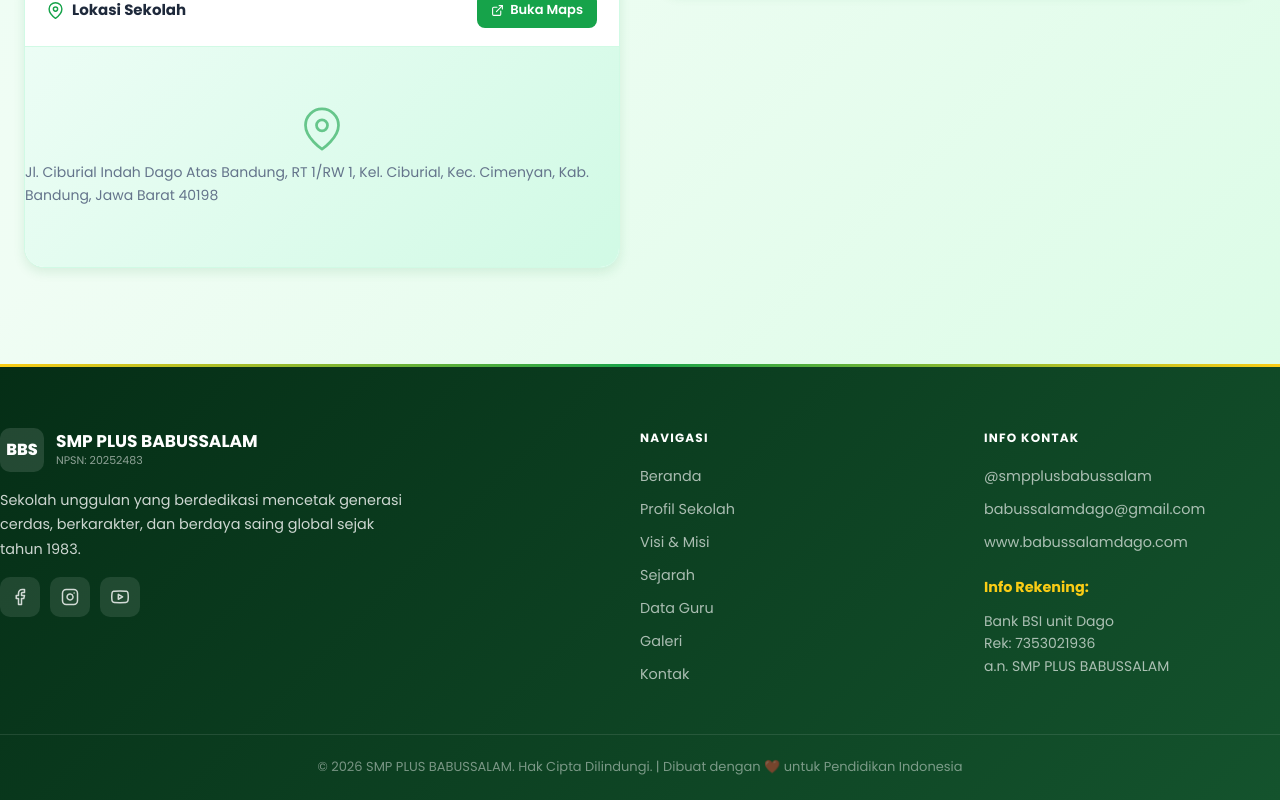
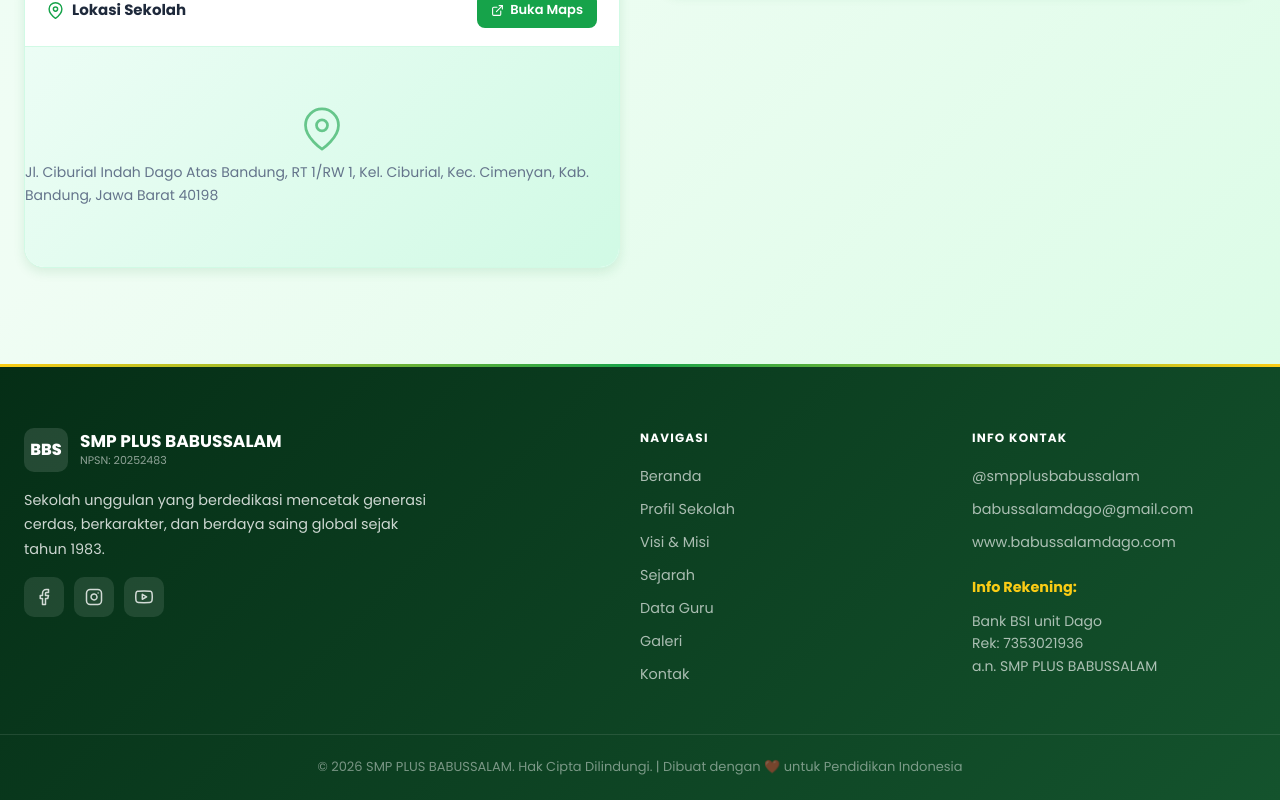
Before and after one commit to kajamm/SMP_BBS, a Next.js app: page / in a window 1280 px wide. Shown: the part 8217-9017 px from the top of the page. Built offline with nearby package versions, Linux system fonts and the light colour scheme.

Commit message:
perbaikan teks

```diff
--- a/app/globals.css
+++ b/app/globals.css
@@ -2222,7 +2222,9 @@ footer::before {
     display: grid;
     grid-template-columns: 2fr 1fr 1fr;
     gap: 48px;
-    padding-bottom: 48px;
+    padding: 0 24px 48px;
+    max-width: 1280px;
+    margin: 0 auto;
 }
 
 .footer-brand {
```
